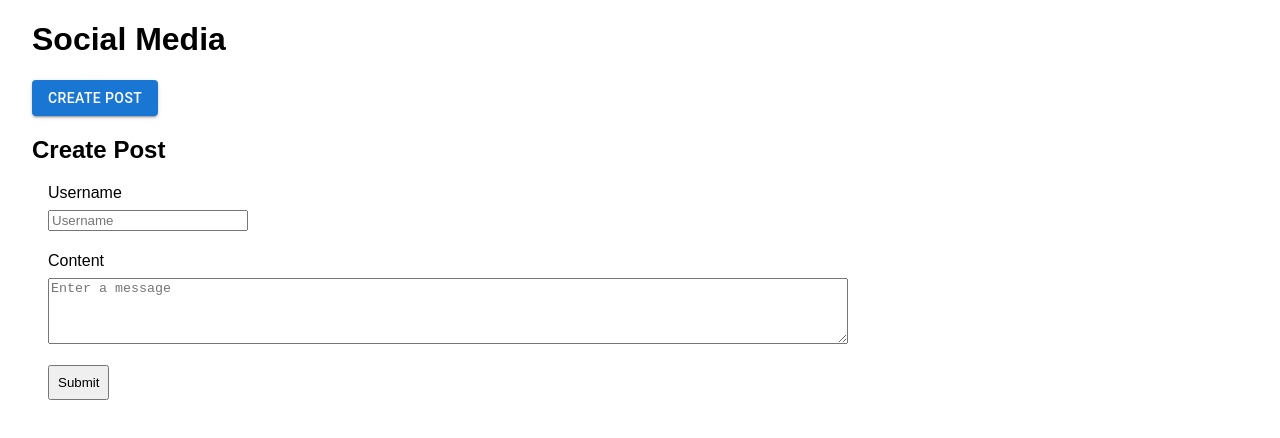
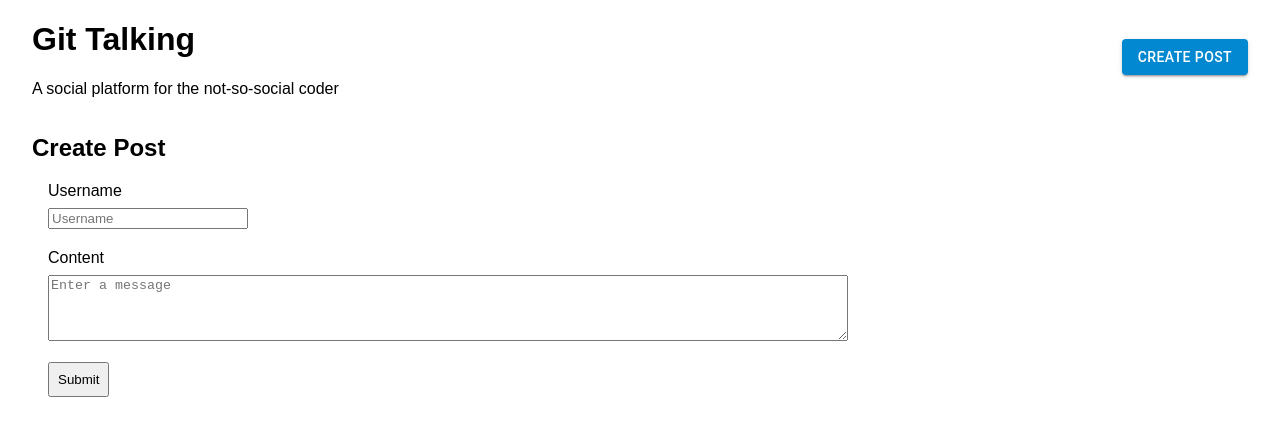
Before and after one commit to MackenzieJoyce/social-media, a Next.js app: page /add-post in a window 1280 px wide. Shown: the top 438 px of the page. Built offline with nearby package versions, Linux system fonts and the light colour scheme.

Commit message:
STYLING - added button tags. Customized the header title and info.

```diff
--- a/components/Header.tsx
+++ b/components/Header.tsx
@@ -1,17 +1,23 @@
 import Link from 'next/link';
 import Button from '@mui/material/Button';
+import styles from '../styles/Home.module.css';
 
 const Header = () => {
-    return(
-        <>
-            <h1>Social Media</h1>
-            <Link href="/add-post">
-            <Button variant="contained">Create Post</Button>
+  return (
+    <div className={styles.header}>
+      <div>
+        <h1>Git Talking</h1>
+        <p>A social platform for the not-so-social coder</p>
+      </div>
+      <Link href="/add-post">
+        <Button variant="contained" color="info">
+          Create Post
+        </Button>
 
-                {/* Create Post */}
-            </Link>
-        </>
-    )
-}
+        {/* Create Post */}
+      </Link>
+    </div>
+  );
+};
 
-export default Header
+export default Header;
--- a/styles/Home.module.css
+++ b/styles/Home.module.css
@@ -1,5 +1,11 @@
 .container {
   padding: 0 2rem;
+}
+
+.header {
+  display: flex;
+  justify-content: space-between;
+  align-items: center;
 }
 
 .form {
```
Also changed, not shown: pages/index.tsx (+7 -2 lines).
